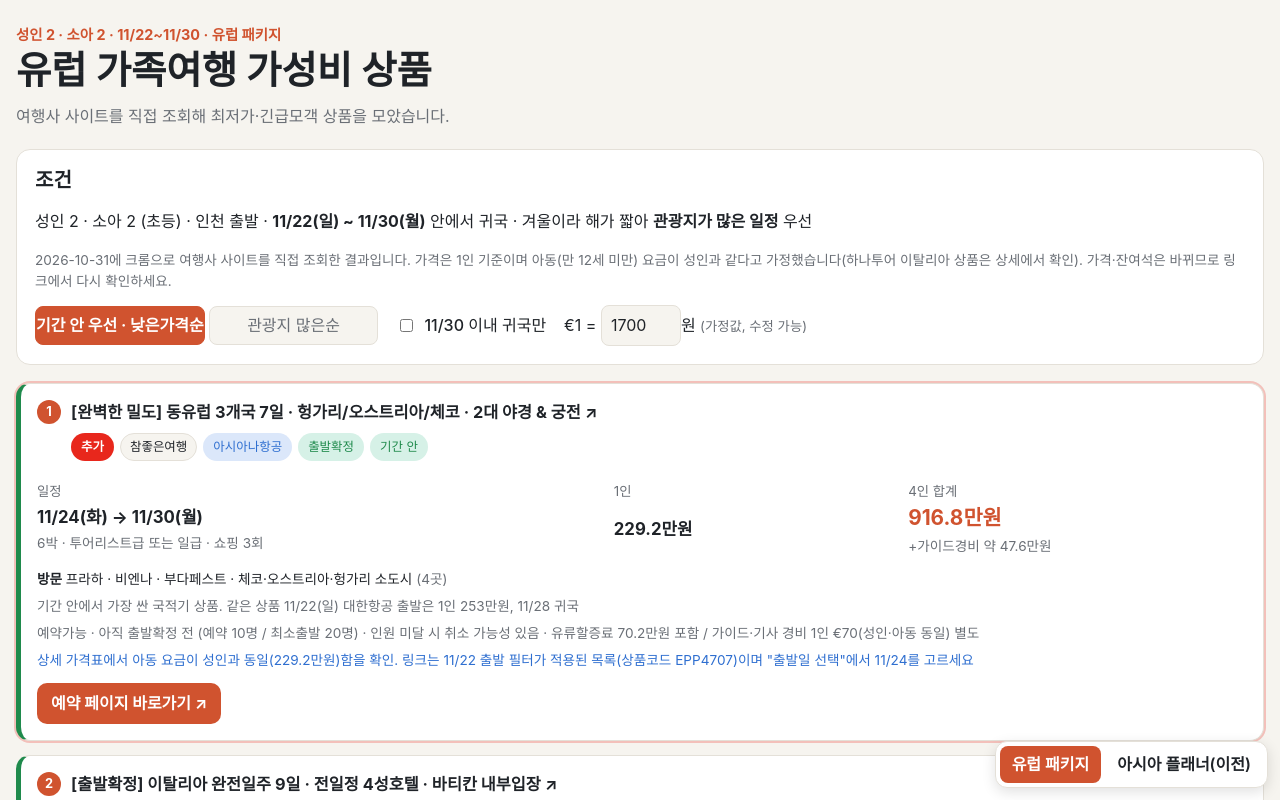
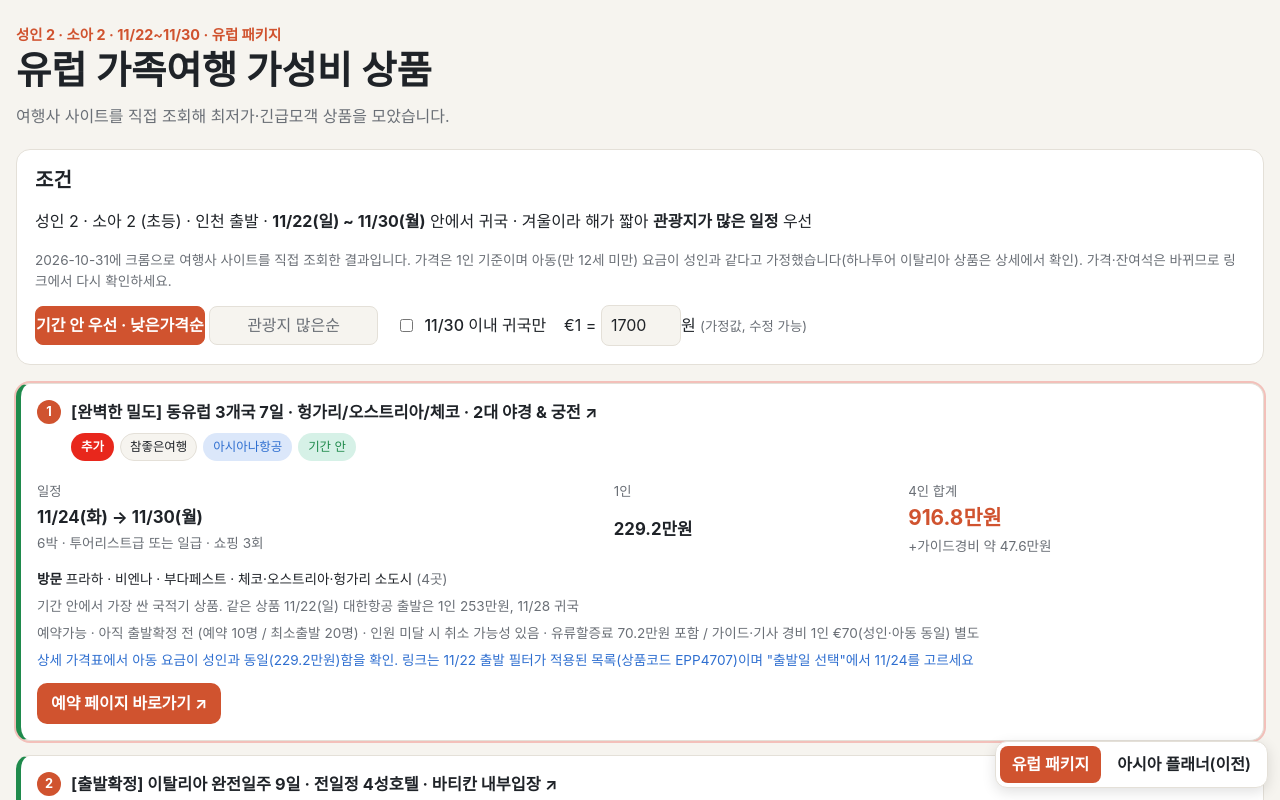
Before and after one commit to heekeunlee/tourplan, a React (Vite) app: page / in a window 1280 px wide. Shown: the top 800 px of the page. Built offline with nearby package versions, Linux system fonts and the light colour scheme.

Commit message:
Fix confirmed-departure badge matching
Co-Authored-By: Claude Sonnet 5.5 <noreply@anthropic.com>

```diff
--- a/src/europe/EuropeDeals.tsx
+++ b/src/europe/EuropeDeals.tsx
@@ -56,7 +56,7 @@ export default function EuropeDeals() {
                     <span className="chip">{d.agency}</span>
                     <span className={`chip ${d.national ? 'w-ok' : ''}`}>{d.airline}</span>
                     {d.urgent && <span className="chip w-bad">긴급모객</span>}
-                    {d.status.includes('출발확정') && !d.urgent && <span className="chip w-good">출발확정</span>}
+                    {d.status.startsWith('출발확정') && !d.urgent && <span className="chip w-good">출발확정</span>}
                     <span className={`chip ${over <= 0 ? 'w-good' : 'w-bad'}`}>{over <= 0 ? '기간 안' : `${over}일 초과`}</span>
                     {!d.verified && <span className="chip">일부 미확인</span>}
                   </div>
```
